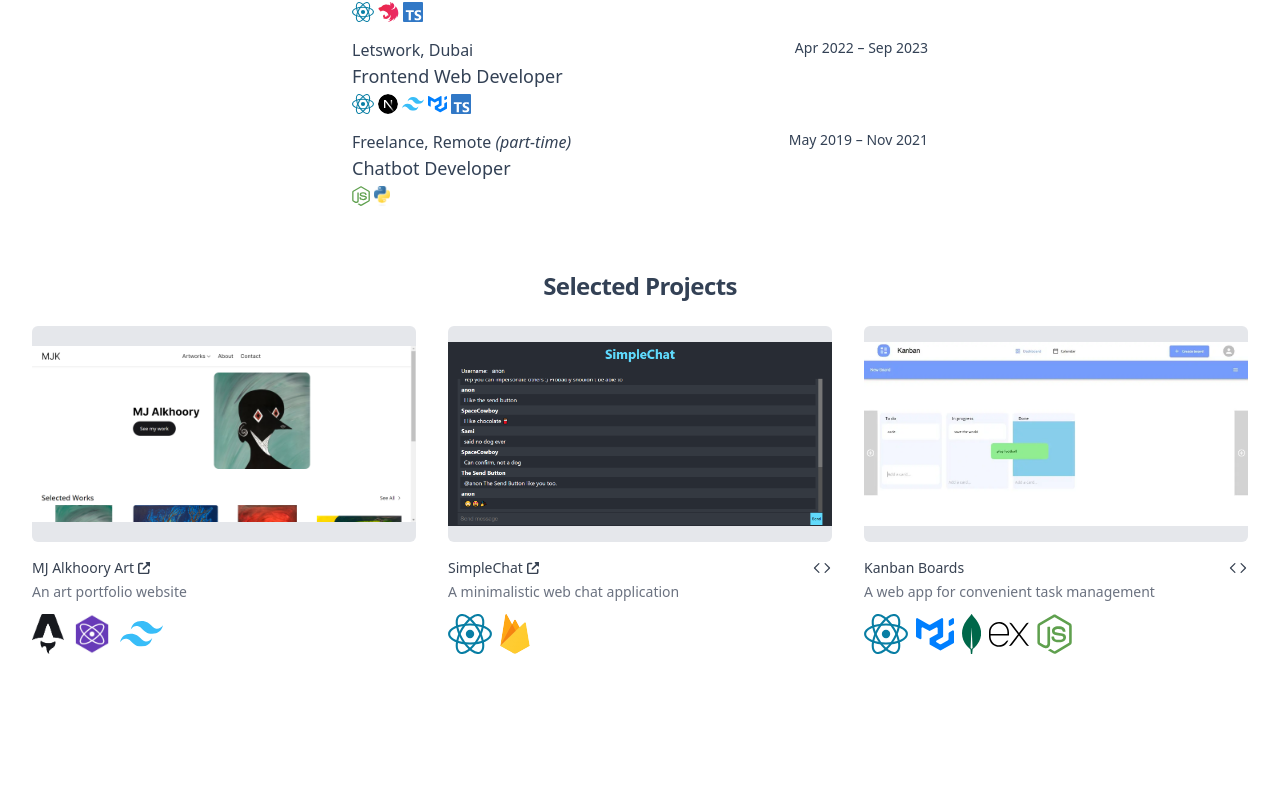
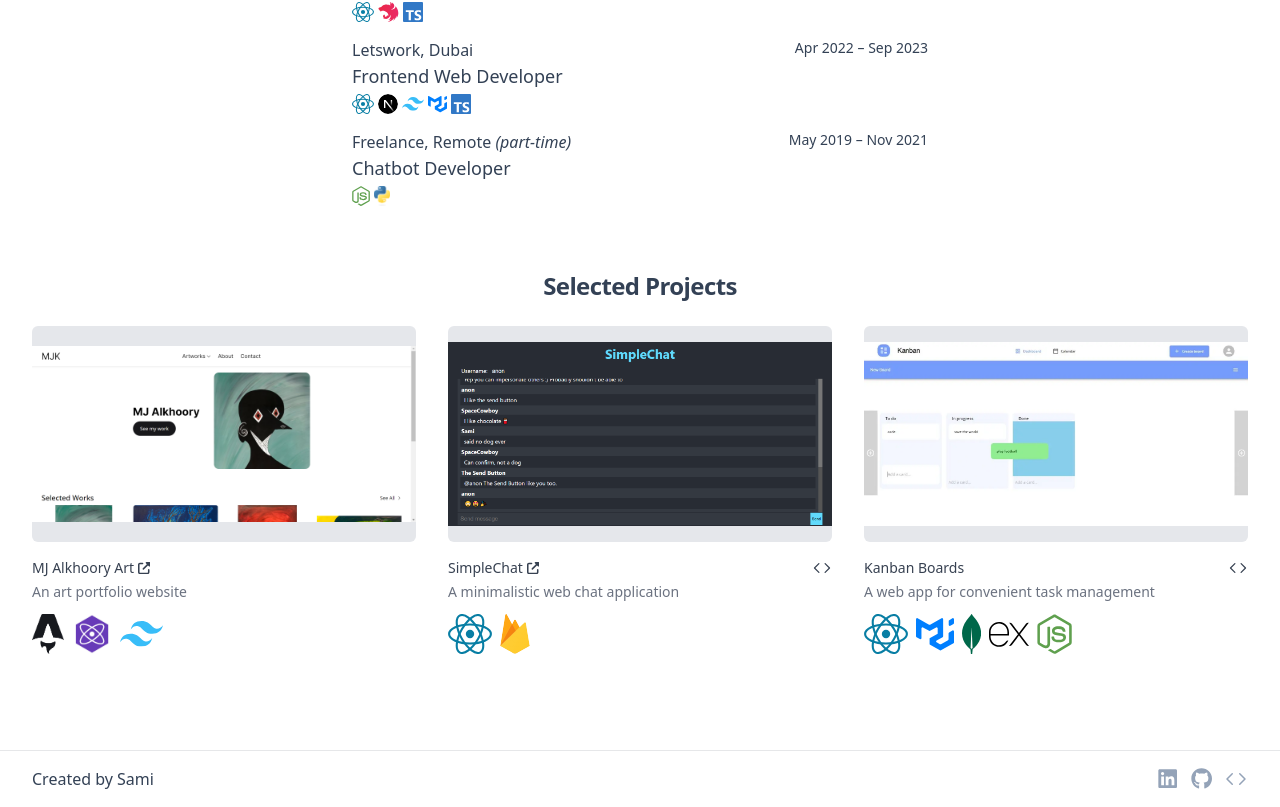
Before and after one commit to samimsu/samimsu.github.io, a React (Vite) app: page /portfolio in a window 1280 px wide. Shown: the part 199-1006 px from the top of the page. Before the commit the page ends 949 px from the top, so only its background shows below. Built offline with nearby package versions, Linux system fonts and the light colour scheme.

Commit message:
Build footer
- build footer
- refactor code

```diff
--- a/src/App.css
+++ b/src/App.css
@@ -67,3 +67,33 @@
   -webkit-background-clip: text;
   -webkit-text-fill-color: transparent;
 }
+
+@layer utilities {
+  .header-footer-container1 {
+    @apply w-full flex-none lg:border-slate-900/10 dark:border-slate-50/[0.06] backdrop-blur bg-white/60 dark:bg-transparent;
+  }
+
+  .header-footer-container2 {
+    @apply max-w-7xl mx-auto;
+  }
+
+  .header-footer-container3 {
+    @apply py-4 border-slate-900/10 lg:px-8 dark:border-slate-300/10 mx-4 lg:mx-0;
+  }
+
+  .header-footer-container1.header-container1 {
+    @apply lg:border-b;
+  }
+
+  .header-footer-container1.footer-container1 {
+    @apply lg:border-t;
+  }
+
+  .header-footer-container3.header-container3 {
+    @apply sm:border-b lg:border-0;
+  }
+
+  .header-footer-container3.footer-container3 {
+    @apply sm:border-t lg:border-0;
+  }
+}
--- /dev/null
+++ b/src/components/Footer.tsx
@@ -0,0 +1,38 @@
+import Tooltip from "./Tooltip";
+import GithubLink from "./GithubLink";
+import LinkedInLink from "./LinkedInLink";
+import CodeIcon from "./CodeIcon";
+import { myPorfolioRepo } from "../data/links";
+
+const Footer = () => {
+  return (
+    <div className="header-footer-container1 footer-container1">
+      <div className="header-footer-container2">
+        <div className="header-footer-container3 footer-container3">
+          <div className="flex justify-between text-slate-700 dark:text-slate-200">
+            <div>Created by Sami</div>
+            <div className="flex space-x-3">
+              <LinkedInLink />
+              <GithubLink />
+              <Tooltip content="Website code" position="top-end">
+                <a
+                  href={myPorfolioRepo}
+                  className="flex items-center space-x-1"
+                  target="_blank"
+                  rel="noopener noreferrer"
+                >
+                  <CodeIcon
+                    className="text-slate-400 dark:text-slate-400 hover:text-slate-600"
+                    size="24"
+                  />
+                </a>
+              </Tooltip>
+            </div>
+          </div>
+        </div>
+      </div>
+    </div>
+  );
+};
+
+export default Footer;
--- /dev/null
+++ b/src/components/GithubLink.tsx
@@ -0,0 +1,15 @@
+import { myGithubProfile } from "../data/links";
+import GithubIcon from "./GithubIcon";
+
+const GithubLink = () => {
+  return (
+    <a
+      href={myGithubProfile}
+      className={`flex items-center text-slate-400 hover:text-[#333] dark:hover:text-[#333]`}
+    >
+      <GithubIcon className="fa-lg" />
+    </a>
+  );
+};
+
+export default GithubLink;
--- a/src/components/Header.tsx
+++ b/src/components/Header.tsx
@@ -4,6 +4,7 @@ import navItems from "../data/navItems";
 import ThemeToggleButton from "./ThemeToggleButton";
 import LinkedInIcon from "./LinkedInIcon";
 import GithubIcon from "./GithubIcon";
+import { myGithubProfile, myLinkedinProfile } from "../data/links";
 
 const MenuIcon = ({ className = "" }) => {
   return (
@@ -41,9 +42,9 @@ const Header = () => {
   };
 
   return (
-    <div className="sticky top-0 z-40 w-full backdrop-blur flex-none lg:z-50 lg:border-b lg:border-slate-900/10 dark:border-slate-50/[0.06] bg-white/95 supports-backdrop-blur:bg-white/60 dark:bg-transparent">
-      <div className="max-w-8xl mx-auto">
-        <div className="py-4 sm:border-b border-slate-900/10 lg:px-8 lg:border-0 dark:border-slate-300/10 mx-4 lg:mx-0">
+    <div className="sticky top-0 z-40 lg:z-50 header-footer-container1 header-container1">
+      <div className="header-footer-container2">
+        <div className="header-footer-container3 header-container3">
           <div className="relative flex items-center">
             <Link
               to="/"
@@ -81,13 +82,13 @@ const Header = () => {
 
                 {renderSocialIcon({
                   icon: <LinkedInIcon className="fa-lg" />,
-                  link: "https://linkedin.com/in/samimsu",
+                  link: myLinkedinProfile,
                   className: "hover:text-[#0077b5] dark:hover:text-[#0077b5]",
                 })}
 
                 {renderSocialIcon({
                   icon: <GithubIcon className="fa-lg" />,
-                  link: "https://github.com/samimsu",
+                  link: myGithubProfile,
                   className: "hover:text-[#333] dark:hover:text-[#333]",
                 })}
               </div>
--- /dev/null
+++ b/src/components/LinkedInLink.tsx
@@ -0,0 +1,15 @@
+import { myLinkedinProfile } from "../data/links";
+import LinkedInIcon from "./LinkedInIcon";
+
+const LinkedInLink = () => {
+  return (
+    <a
+      href={myLinkedinProfile}
+      className={`flex items-center text-slate-400 hover:text-[#0077b5] dark:hover:text-[#0077b5]`}
+    >
+      <LinkedInIcon className="fa-lg" />
+    </a>
+  );
+};
+
+export default LinkedInLink;
--- a/src/components/Tooltip.tsx
+++ b/src/components/Tooltip.tsx
@@ -3,10 +3,28 @@ import React, { useState, ReactNode } from "react";
 interface TooltipProps {
   children: ReactNode;
   content: ReactNode;
+  position?: string;
 }
 
-const Tooltip: React.FC<TooltipProps> = ({ children, content }) => {
+const Tooltip: React.FC<TooltipProps> = ({
+  children,
+  content,
+  position = "top-start",
+}) => {
   const [visible, setVisible] = useState(false);
+
+  let positionClass;
+
+  switch (position) {
+    case "top-start":
+      positionClass = "bottom-full";
+      break;
+    case "top-end":
+      positionClass = "bottom-full right-0";
+      break;
+    default:
+      positionClass = "bottom-full";
+  }
 
   return (
     <div className="relative inline-block">
@@ -18,7 +36,9 @@ const Tooltip: React.FC<TooltipProps> = ({ children, content }) => {
         {children}
       </div>
       {visible && (
-        <div className="absolute bottom-full mb-2 py-1 px-2 text-xs font-medium text-white bg-[rgba(97,97,97,0.92)] rounded shadow-lg text-nowrap break-words">
+        <div
+          className={`absolute mb-2 py-1 px-2 text-xs font-medium text-white bg-[rgba(97,97,97,0.92)] rounded shadow-lg text-nowrap break-words ${positionClass}`}
+        >
           {content}
         </div>
       )}
--- a/src/data/experiences.ts
+++ b/src/data/experiences.ts
@@ -1,4 +1,5 @@
 import { ExperienceType } from "../types/types";
+import { classadiaSite, letsworkSite } from "./links";
 import technologies from "./technologies";
 
 const experiences: ExperienceType[] = [
@@ -9,7 +10,7 @@ const experiences: ExperienceType[] = [
     duration: "Jan 2024 – Jul 2024",
     position: "Full Stack Web Developer",
     type: "contract",
-    link: "https://www.classadia.com/",
+    link: classadiaSite,
     technologies: [
       technologies.react,
       technologies.nestjs,
@@ -22,7 +23,7 @@ const experiences: ExperienceType[] = [
     location: "Dubai",
     duration: "Apr 2022 – Sep 2023",
     position: "Frontend Web Developer",
-    link: "https://letswork.io/",
+    link: letsworkSite,
     technologies: [
       technologies.react,
       technologies.nextjs,
--- /dev/null
+++ b/src/data/links.ts
@@ -0,0 +1,10 @@
+export const myLinkedinProfile = "https://linkedin.com/in/samimsu";
+export const myGithubProfile = "https://github.com/samimsu";
+export const myPorfolioRepo = myGithubProfile + "/samimsu.github.io";
+export const letsworkSite = "https://letswork.io/";
+export const classadiaSite = "https://www.classadia.com/";
+export const mjAlKhoorySite = "https://mjalkhoory.com/";
+export const simpleChatSite = "https://simplechat-demo.netlify.app/";
+export const simpleChatRepo = "https://github.com/samimsu/simplechat";
+export const kanbanBoardsRepo = "https://github.com/samimsu/kanban-boards";
+export const myChessProfile = "https://www.chess.com/member/sami7em";
--- a/src/data/projects.ts
+++ b/src/data/projects.ts
@@ -3,12 +3,18 @@ import technologies from "./technologies";
 import mjAlkhooryImg from "../assets/projects/mj-alkhoory.png";
 import simpleChatImg from "../assets/projects/simplechat.png";
 import kanbanBoardsImg from "../assets/projects/kanban-boards.webp";
+import {
+  kanbanBoardsRepo,
+  mjAlKhoorySite,
+  simpleChatRepo,
+  simpleChatSite,
+} from "./links";
 
 const projects: ProjectType[] = [
   {
     id: 1,
     name: "MJ Alkhoory Art",
-    href: "https://mjalkhoory.com/",
+    href: mjAlKhoorySite,
     imageSrc: mjAlkhooryImg,
     imageAlt: "MJ Alkhoory Art website screenshot",
     description: "An art portfolio website",
@@ -21,12 +27,12 @@ const projects: ProjectType[] = [
   {
     id: 2,
     name: "SimpleChat",
-    href: "https://simplechat-demo.netlify.app/",
+    href: simpleChatSite,
     imageSrc: simpleChatImg,
     imageAlt: "SimpleChat website screenshot",
     description: "A minimalistic web chat application",
     technologies: [technologies.react, technologies.firebase],
-    code: "https://github.com/samimsu/simplechat",
+    code: simpleChatRepo,
   },
   {
     id: 3,
@@ -41,7 +47,7 @@ const projects: ProjectType[] = [
       technologies.express,
       technologies.nodejs,
     ],
-    code: "https://github.com/samimsu/kanban-boards",
+    code: kanbanBoardsRepo,
   },
 ];
 
--- a/src/index.css
+++ b/src/index.css
@@ -7,6 +7,7 @@ body {
   display: flex;
   min-width: 320px;
   min-height: 100vh;
+  @apply bg-white dark:bg-slate-900;
 }
 
 input,
--- a/src/layouts/RootLayout.tsx
+++ b/src/layouts/RootLayout.tsx
@@ -1,5 +1,6 @@
 import React from "react";
 import Header from "../components/Header";
+import Footer from "../components/Footer";
 
 type LayoutProps = {
   children: React.ReactNode;
@@ -7,9 +8,10 @@ type LayoutProps = {
 
 const RootLayout = ({ children }: LayoutProps) => {
   return (
-    <div className="flex flex-col h-full bg-white dark:bg-slate-900">
+    <div className="flex flex-col h-full overflow-clip">
       <Header />
-      {children}
+      <div className="flex-1 min-h-[500px]">{children}</div>
+      <Footer />
     </div>
   );
 };
--- a/src/pages/About.tsx
+++ b/src/pages/About.tsx
@@ -1,5 +1,6 @@
 import RootLayout from "../layouts/RootLayout";
 import Heading2 from "../components/Heading2";
+import { myChessProfile } from "../data/links";
 
 const About = () => {
   return (
@@ -24,7 +25,7 @@ const About = () => {
               Apart from coding, I also enjoy journaling, playing football,
               reading books and playing chess (
               <a
-                href="https://www.chess.com/member/sami7em"
+                href={myChessProfile}
                 target="_blank"
                 rel="noopener noreferrer"
                 className="hover:underline"
```
